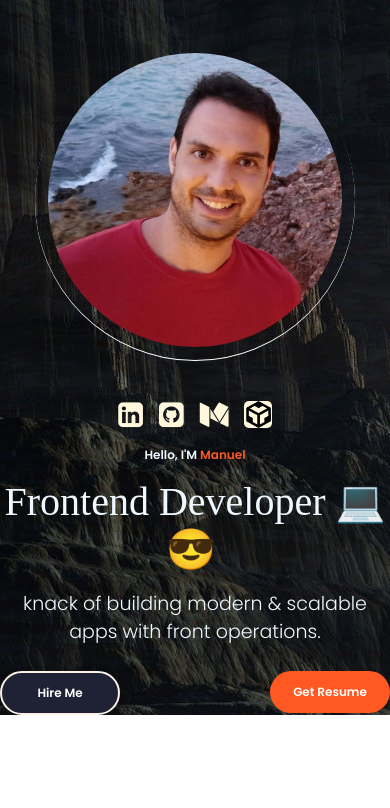
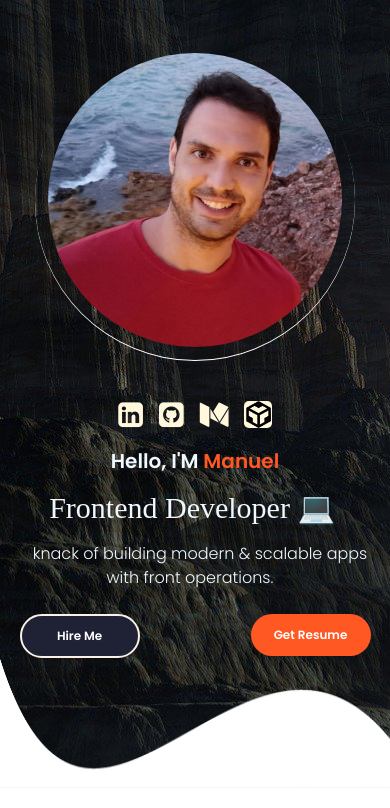
Before and after one commit to ManuelVillarVitoria/react-node-portfolio, a React (Create React App) app in the folder client/: page / in a window 390 px wide. Shown: the top 808 px of the page. Built offline with nearby package versions, Linux system fonts and the light colour scheme; a web font is replaced by a local one.

Commit message:
adding footer & more CSS

```diff
--- a/client/src/App.js
+++ b/client/src/App.js
@@ -1,10 +1,10 @@
 import "./App.css";
-import Profile from "./PortfolioContainer/Home/Profile";
+import Home from "./PortfolioContainer/Home/Home";
 
 function App() {
   return (
     <div className="App">
-      <Profile />
+      <Home />
     </div>
   );
 }
--- /dev/null
+++ b/client/src/PortfolioContainer/Footer/Footer.css
@@ -0,0 +1,25 @@
+.footer-container {
+  height: 17.8%;
+  width: 100%;
+  overflow: hidden;
+  display: flex;
+  justify-content: center;
+}
+
+.footer-parent {
+  width: 100%;
+  height: 100%;
+  max-width: 1920px;
+}
+
+.footer-parent img {
+  max-width: 100%;
+  height: 130px;
+}
+
+@media only screen and (max-width: 1110px) {
+  .footer-parent {
+    display: flex;
+    align-items: flex-end;
+  }
+}
--- /dev/null
+++ b/client/src/PortfolioContainer/Footer/Footer.js
@@ -0,0 +1,17 @@
+import React from "react";
+import "./Footer.css";
+
+const Footer = () => {
+  return (
+    <div className="footer-container">
+      <div className="footer-parent">
+        <img
+          src={require("../../assets/images/Home/shape-bg.png")}
+          alt="no internet connection"
+        />
+      </div>
+    </div>
+  );
+};
+
+export default Footer;
--- /dev/null
+++ b/client/src/PortfolioContainer/Home/Home.css
@@ -0,0 +1,7 @@
+.home-container {
+  display: flex;
+  flex-direction: column;
+  justify-content: space-between;
+  min-height: 670px;
+  background-image: url("../../assets/images/Home/bg.jpg");
+}
--- /dev/null
+++ b/client/src/PortfolioContainer/Home/Home.js
@@ -0,0 +1,15 @@
+import React from "react";
+import Profile from "./Profile";
+import "./Home.css";
+import Footer from "../Footer/Footer";
+
+const Home = () => {
+  return (
+    <div className="home-container">
+      <Profile />
+      <Footer />
+    </div>
+  );
+};
+
+export default Home;
--- a/client/src/PortfolioContainer/Home/Profile.css
+++ b/client/src/PortfolioContainer/Home/Profile.css
@@ -5,45 +5,54 @@
   justify-content: center;
   height: 10%;
   min-height: fit-content;
-  background-image: url("../../assets/images/Home/bg.jpg");
 }
+
 .profile-parent {
   display: flex;
   align-items: center;
   color: aliceblue;
 }
+
 .profile-details-name {
   font-size: 24px;
   font-family: "Poppins SemiBold";
 }
+
 .profile-details-role {
   display: flex;
   flex-direction: column;
   margin: 14px 0 24px 0;
 }
+
 .profile-details-role h1 {
   font-size: 40px;
   font-family: "cursive";
 }
+
 .primary-text {
   color: (--white);
 }
+
 .highlighted-text {
   color: var(--dark-orange);
 }
+
 .profile-role-tagline {
   font-size: 19px;
   margin: 5px 0 0 0;
   font-family: "Poppins Light";
 }
+
 .profile-options .highlighted-btn {
   margin: 0 0 0 28px;
 }
+
 .profile-options .highlighted-btn:hover {
   margin: 0 0 0 28px;
   background-color: cornsilk;
   color: #111;
 }
+
 .profile-picture {
   display: flex;
   align-items: center;
@@ -54,6 +63,7 @@
   width: 380px;
   margin: 0 0px 0 100px;
 }
+
 .profile-picture-background {
   height: 92%;
   width: 92%;
@@ -62,7 +72,23 @@
   border-radius: 50%;
   background-repeat: no-repeat;
   background-position: center;
+  animation: wiggle 400ms 1s 8 ease-out;
 }
+
+@keyframes wiggle {
+  0% {
+    transform: rotateY(0);
+  }
+
+  50% {
+    transform: rotateY(-30deg);
+  }
+
+  100% {
+    transform: rotateY(30deg);
+  }
+}
+
 .profile-picture-background:hover {
   transform: scale(1.07);
   transition: 1s ease-out;
@@ -72,11 +98,13 @@
   padding: 16px;
   padding-left: 0px;
 }
+
 .colz-icon i {
   color: cornsilk;
   font-size: 1.8rem;
 }
-img {
+
+.codesandbox-icon {
   background-color: cornsilk;
   height: 1.7rem;
   margin-bottom: 13px;
@@ -87,12 +115,15 @@ img {
   .profile-picture {
     margin: 0 0px 0 80px;
   }
+
   .profile-details-name {
-    font-size: 12px;
+    font-size: 20px;
   }
+
   .profile-details-role .primary-text {
     font-size: 12px;
   }
+
   .profile-options .btn {
     width: 120px;
     padding: 11px 0;
@@ -112,23 +143,41 @@ img {
   .profile-picture {
     margin: 0 !important;
   }
+
   .profile-parent {
     flex-direction: column-reverse;
     margin: 40px 0 0 0;
   }
+
   .profile-options {
     display: flex;
     justify-content: space-between;
   }
+
   .profile-details {
     margin: 25px 0 0;
   }
+
+  .profile-details-role h1 {
+    font-size: 30px;
+  }
+
+  .profile-role-tagline {
+    font-size: 16px;
+    margin: 5px 10px;
+  }
+
   .profile-options .highlighted-btn {
     margin: 0 !important;
   }
+
   .profile-options,
   .profile-details-role {
     text-align: center;
+  }
+
+  .profile-details {
+    width: 90%;
   }
 }
 
@@ -138,7 +187,4 @@ img {
     width: 275px;
     margin-top: -90px;
   }
-  .profile-details {
-    width: 90%;
-  }
 }
--- a/client/src/PortfolioContainer/Home/Profile.js
+++ b/client/src/PortfolioContainer/Home/Profile.js
@@ -41,7 +41,7 @@ const Profile = () => {
               >
                 <img
                   src={codesandbox}
-                  className="codesandbox"
+                  className="codesandbox-icon"
                   alt="codesandbox"
                   title="CodeSandbox"
                 />
@@ -65,7 +65,7 @@ const Profile = () => {
                   steps={[
                     "Enthusiastic Dev 🎈😀",
                     1000,
-                    "Frontend Developer 💻😎",
+                    "Frontend Developer 💻",
                     1000,
                     "React/Redux Dev 🧑‍💻",
                     1000,
```
